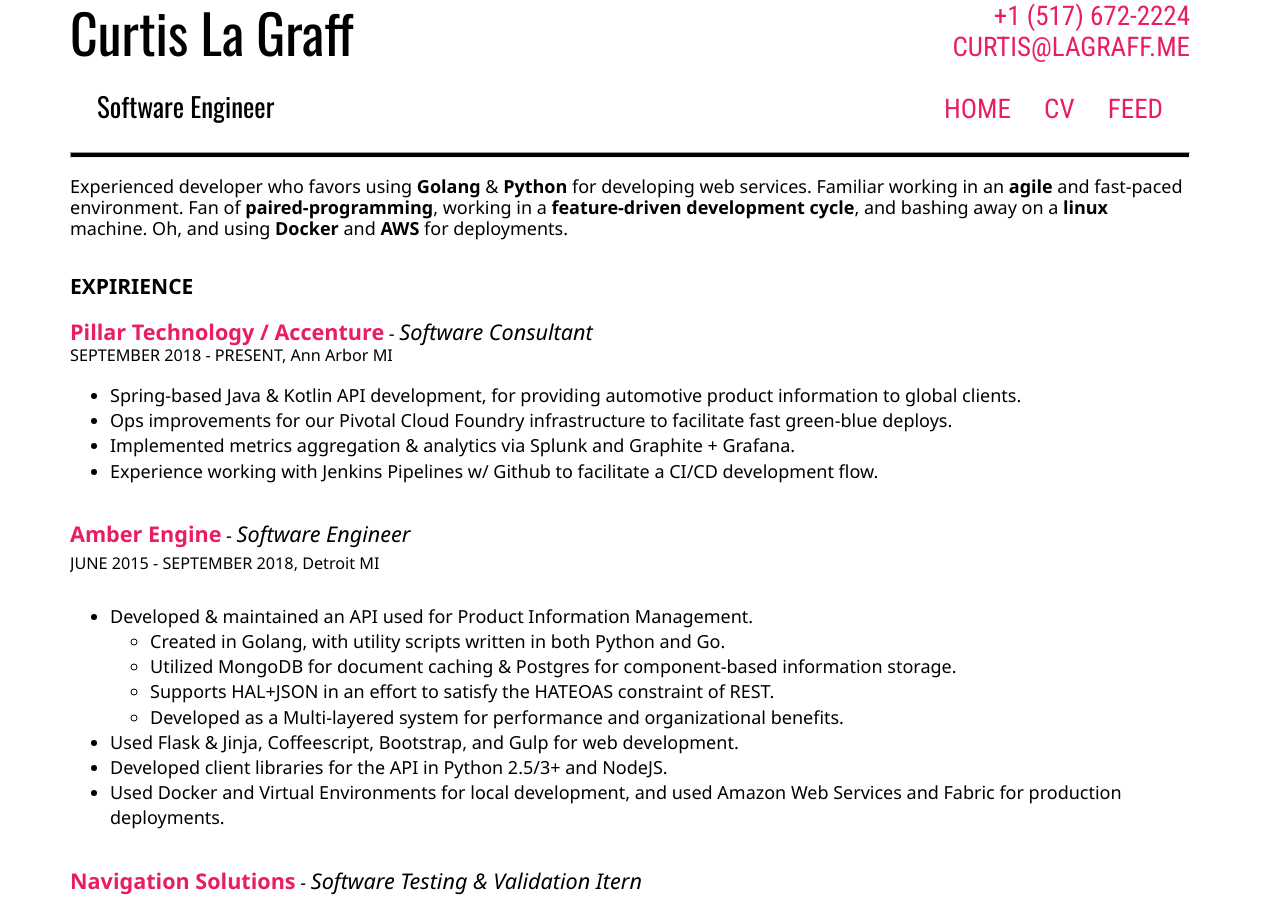
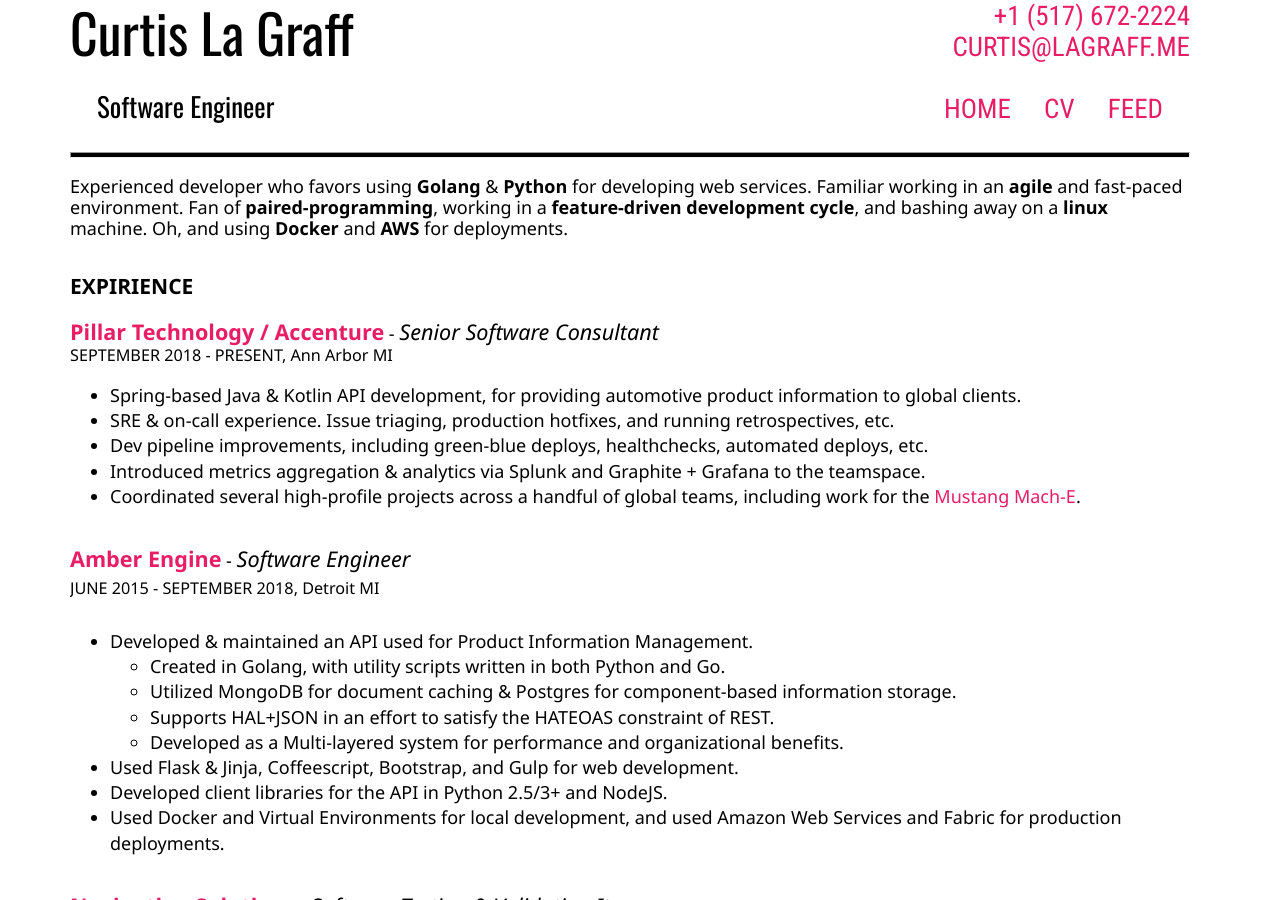
Before and after one commit to clagraff/clagraff.github.io, a Jekyll site: the page built from cv.html, in a window 1280 px wide and 900 px high. Built offline with Jekyll 4.4.1, drawn with Linux system fonts in a browser that asks for light colours.

Commit message:
Added SRE, mach-e, and some other minor changes.

```diff
--- a/cv.html
+++ b/cv.html
@@ -8,13 +8,14 @@
 
 <p class="entry">
   <h3>EXPIRIENCE</h3>
-  <span class="company">Pillar Technology / Accenture</span> - <span class="position">Software Consultant</span><br/>
+  <span class="company">Pillar Technology / Accenture</span> - <span class="position">Senior Software Consultant</span><br/>
   <span class="duration">SEPTEMBER 2018 - PRESENT, Ann Arbor MI</span><br/>
   <ul>
     <li>Spring-based Java & Kotlin API development, for providing automotive product information to global clients.</li>
-    <li>Ops improvements for our Pivotal Cloud Foundry infrastructure to facilitate fast green-blue deploys.</li>
-    <li>Implemented metrics aggregation & analytics via Splunk and Graphite + Grafana.</li>
-    <li>Experience working with Jenkins Pipelines w/ Github to facilitate a CI/CD development flow.</li>
+    <li>SRE & on-call experience. Issue triaging, production hotfixes, and running retrospectives, etc.</li>
+    <li>Dev pipeline improvements, including green-blue deploys, healthchecks, automated deploys, etc.</li>
+    <li>Introduced metrics aggregation & analytics via Splunk and Graphite + Grafana to the teamspace.</li>
+    <li>Coordinated several high-profile projects across a handful of global teams, including work for the <a href="https://en.wikipedia.org/wiki/Ford_Mustang_Mach-E">Mustang Mach-E</a>.</li>
   </ul>
 </p>
 
```
